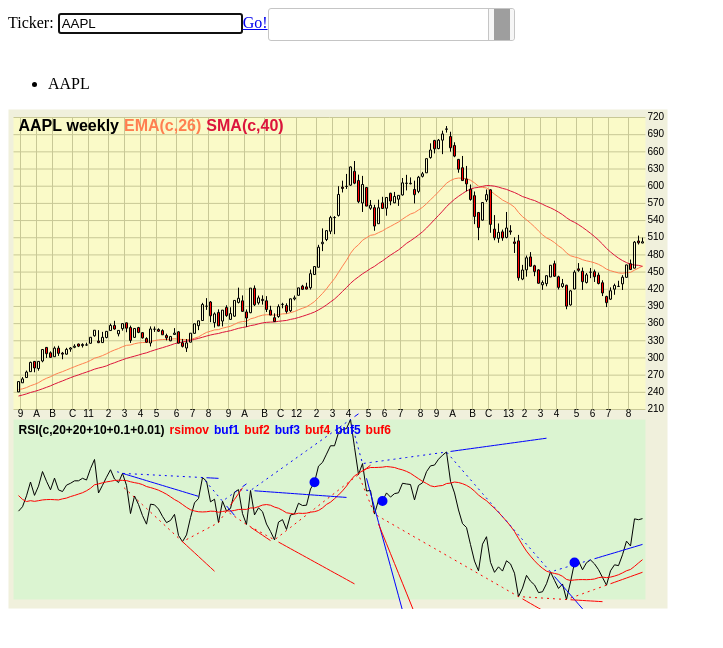
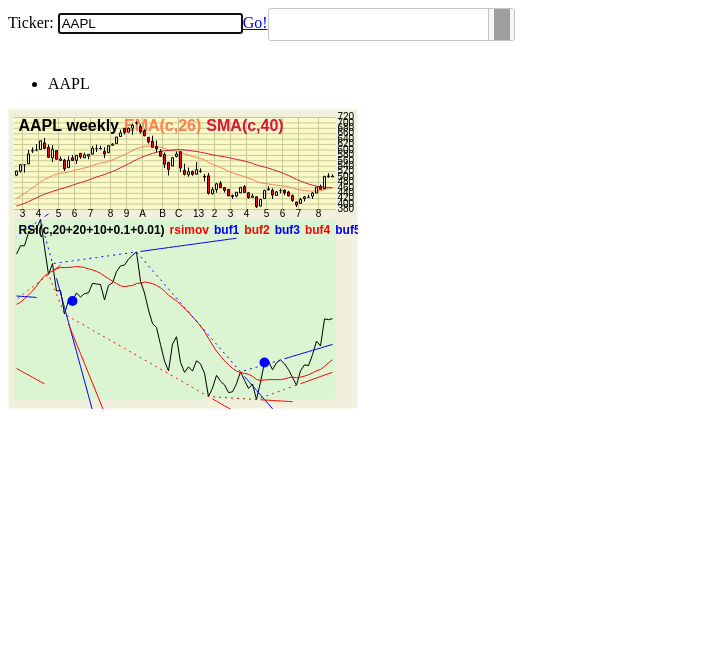
Before and after one commit to chanmoto/github.io, a plain HTML site: page index.html in a window 1280 px wide. Shown: the whole page, without its empty margins (0-723 px from the left). Drawn offline with nearby package versions, Linux system fonts and the light colour scheme; grey boxes are pictures that could not be loaded.

Commit message:
Update index.html

```diff
--- a/index.html
+++ b/index.html
@@ -12,6 +12,6 @@
 Ticker:
 <input id="ticker" type="text" name="ticker" value="AAPL"><a id="go_button" href="#" class="button">Go!</a><input id="spinner"><br/><br/>
 <div class='history'>&nbsp; </div>
-<canvas id="myChart" width="660" height="500"></canvas>
+<canvas id="myChart" width="350" height="300"></canvas>
 </body>
 </html>
```
